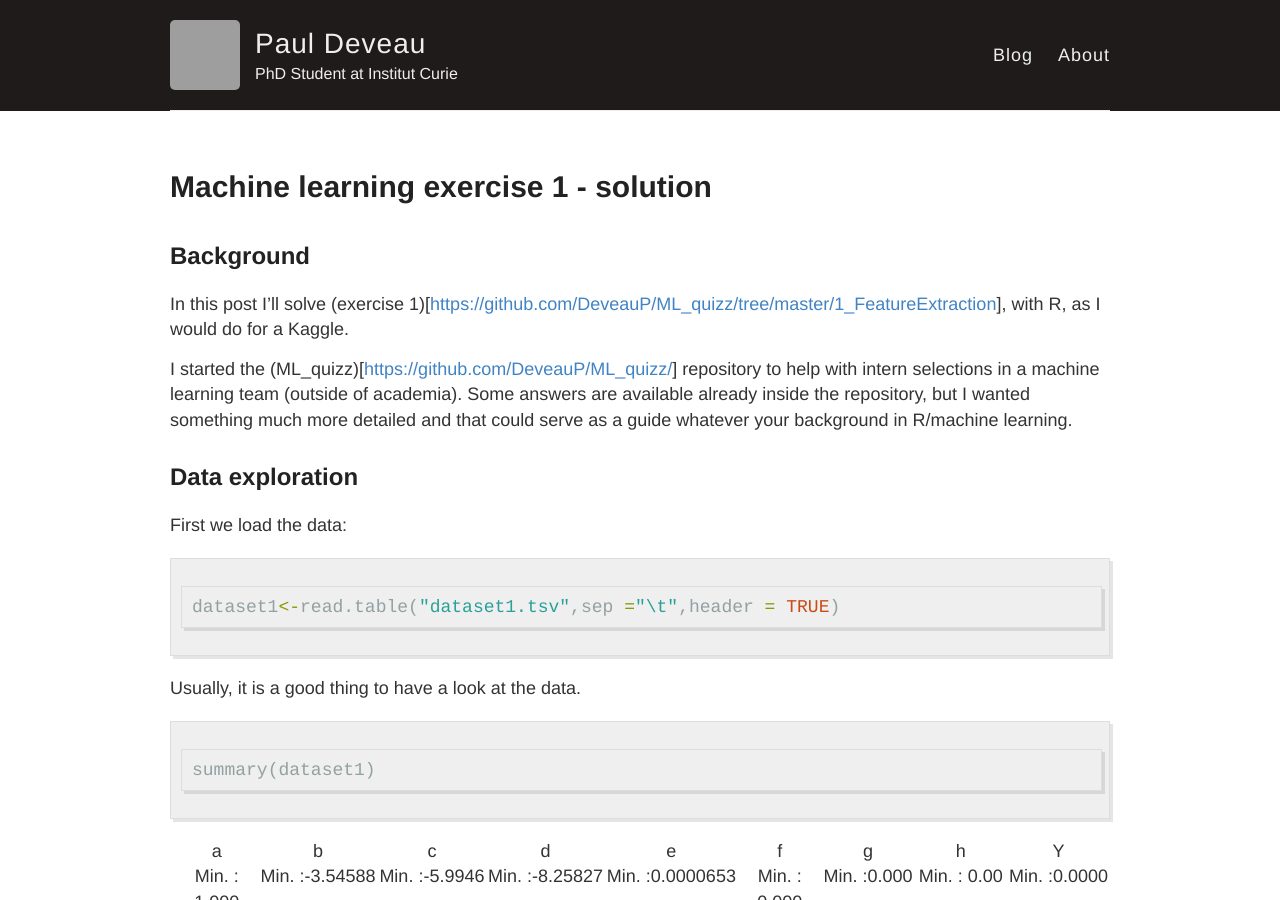
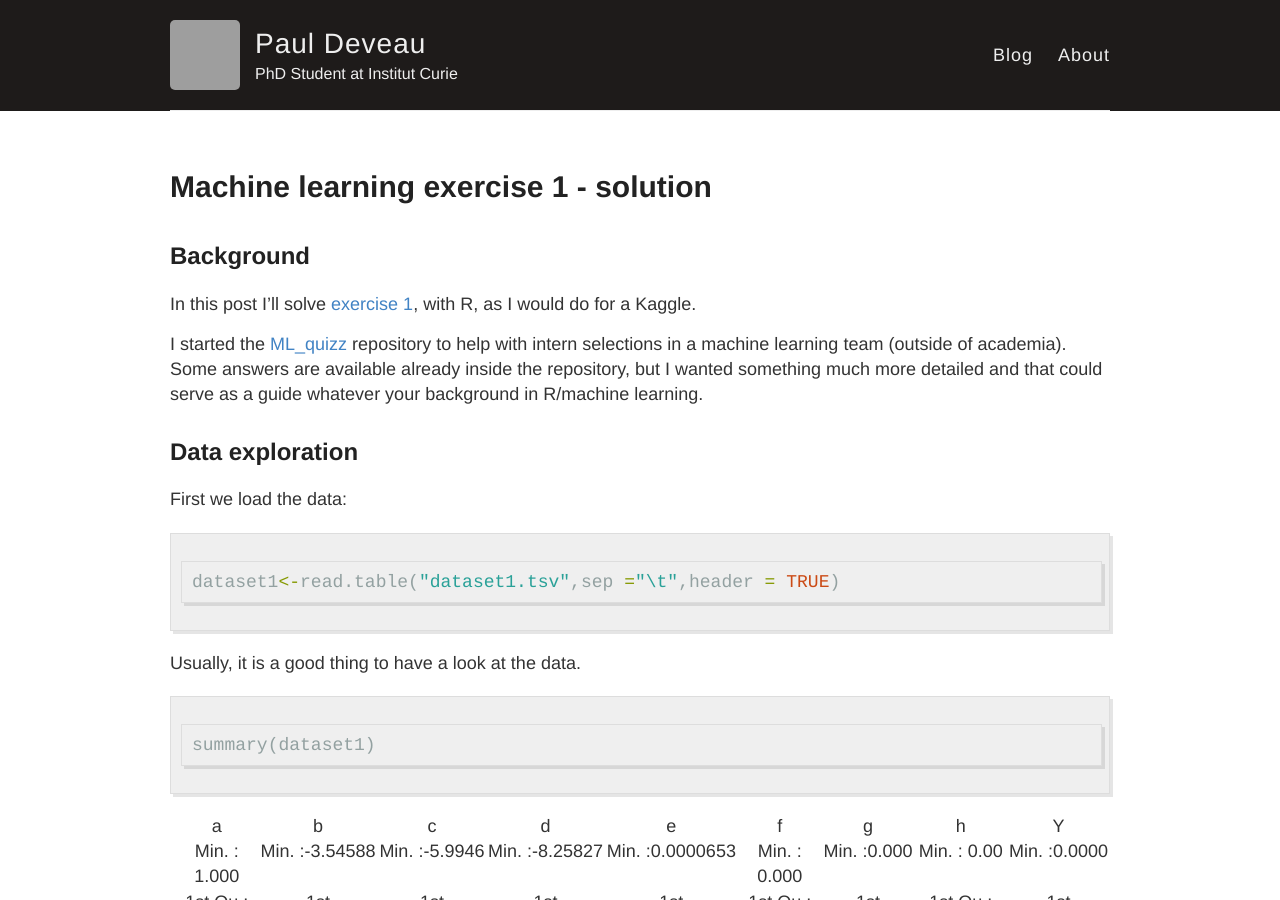
Before and after one commit to DeveauP/DeveauP.github.io, a Jekyll site: the page built from _posts/2017-2-2-ML_exercises_1.md, in a window 1280 px wide and 900 px high. Built offline with Jekyll 4.4.1, drawn with Linux system fonts in a browser that asks for light colours; comment, search, counter and statistics services are not loaded; grey boxes are pictures that could not be loaded.

Commit message:
Fixed links

```diff
--- a/_posts/2017-2-2-ML_exercises_1.md
+++ b/_posts/2017-2-2-ML_exercises_1.md
@@ -14,10 +14,14 @@ tags:
 Background
 ----------
 
-In this post I'll solve (exercise 1)\[<https://github.com/DeveauP/ML_quizz/tree/master/1_FeatureExtraction>\], with R, as I would do for a Kaggle.
+In this post I'll solve [exercise 1](https://github.com/DeveauP/ML_quizz/tree/master/1_FeatureExtraction), with R,
+as I would do for a Kaggle.
 
 <!--more-->
-I started the (ML\_quizz)\[<https://github.com/DeveauP/ML_quizz/>\] repository to help with intern selections in a machine learning team (outside of academia). Some answers are available already inside the repository, but I wanted something much more detailed and that could serve as a guide whatever your background in R/machine learning.
+
+I started the [ML_quizz](https://github.com/DeveauP/ML_quizz/) repository to help with intern selections in a machine
+learning team (outside of academia). Some answers are available already inside the repository, but I wanted something much
+more detailed and that could serve as a guide whatever your background in R/machine learning.
 
 Data exploration
 ----------------
```
